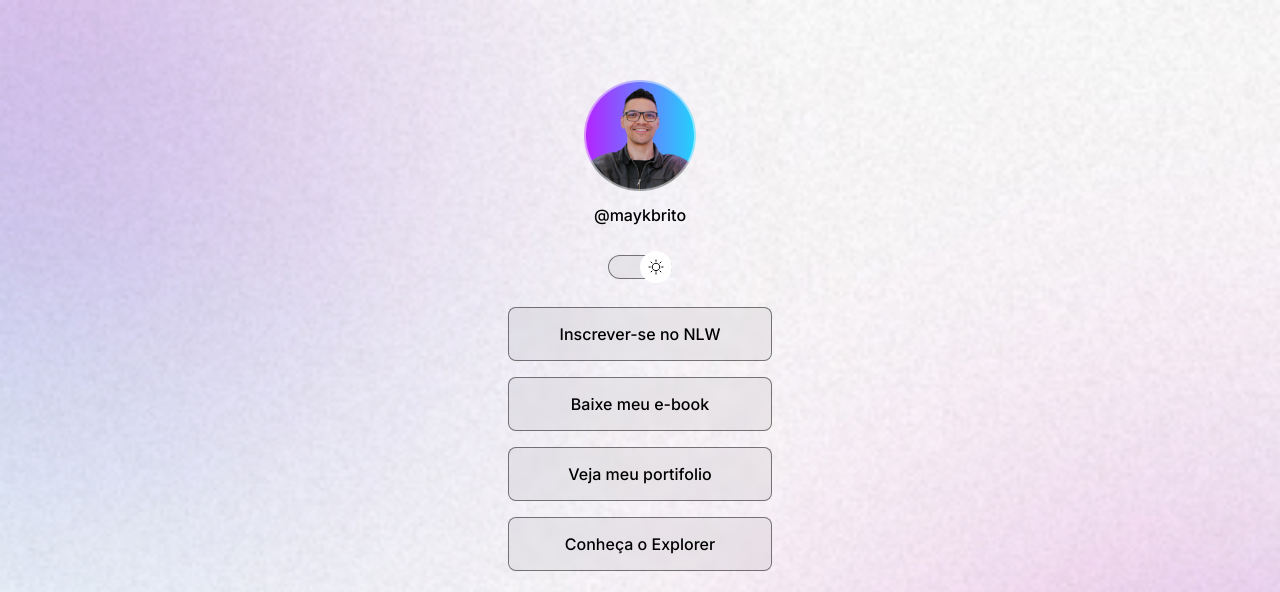
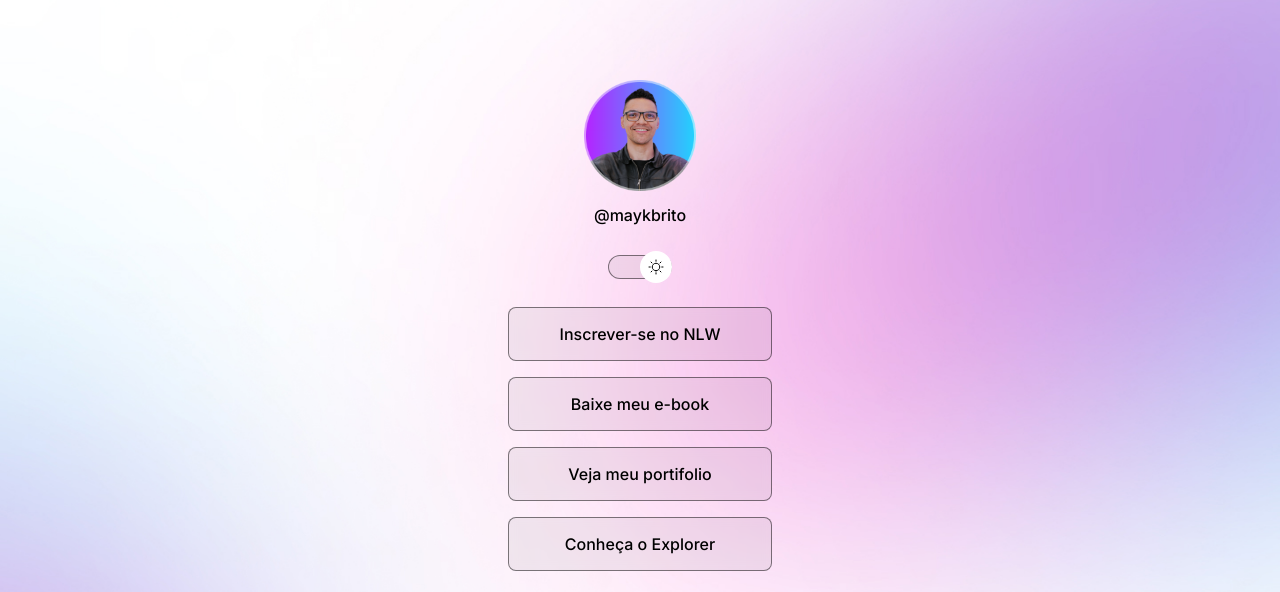
Before and after one commit to Davi-NonEst/DevLinks, a plain HTML site: page index.html in a window 1280 px wide. Shown: the top 592 px of the page. Drawn offline with nearby package versions, Linux system fonts and the light colour scheme.

Commit message:
diferent devices background adjust

```diff
--- a/style.css
+++ b/style.css
@@ -32,6 +32,7 @@ body{
 
     /*background: color image repeat position/size*/
     background: var(--bg-url) no-repeat top center/cover;
+    height: 100vh;
 }
 
 body *{
@@ -183,3 +184,14 @@ footer{
     font-weight: 400;
     text-decoration: underline;
 }
+
+/*Media queries*/
+@media(min-width: 700px){
+    :root{
+        --bg-url: url('assets/bg-desktop.jpg');
+    }
+
+    .light{
+        --bg-url: url('assets/bg-desktop-light.jpg')
+    }
+}
```
